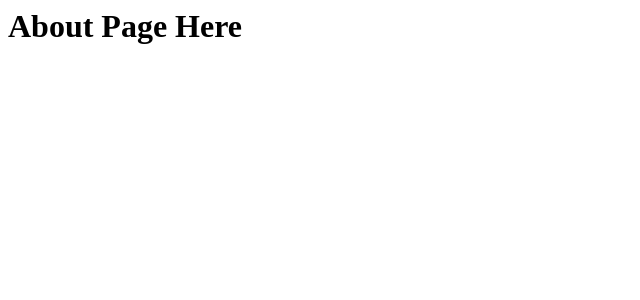
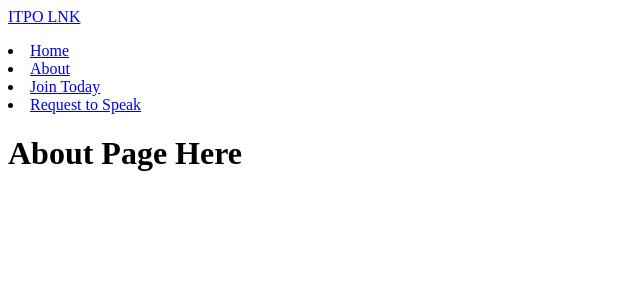
Before and after one commit to DillonPetschke/CYBR8470-Project, a Django app: page /about/ in a window 1280 px wide. Shown: the top 300 px of the page, without its empty margins (0-640 px from the left). Run offline with Django 4.2, Linux system fonts and the light colour scheme.

Commit message:
Update About.html

```diff
--- a/project/About/templates/About.html
+++ b/project/About/templates/About.html
@@ -1 +1,16 @@
+<header id="masthead" class="site-header responsive-max-width has-title-and-tagline has-menu" role="banner">
+<p class="site-title"><a href="https://itpolnk.com/" rel="home">ITPO LNK</a></p>
+
+<nav id="site-navigation" class="main-navigation" aria-label="Main Navigation">
+
+
+
+<li class="menu-item menu-item-type-post_type menu-item-object-page menu-item-1040"><a href="/homepage">Home</a></li>
+<li class="menu-item menu-item-type-post_type menu-item-object-page menu-item-1040"><a href="/about">About</a></li>
+<li class="menu-item menu-item-type-post_type menu-item-object-page menu-item-1037"><a href="/joinnow">Join Today</a></li>
+<li class="menu-item menu-item-type-post_type menu-item-object-page menu-item-1039"><a href="/requesttospeak">Request to Speak</a></li>
+
+
+</header>
+
 <h1>About Page Here</h1>
```
